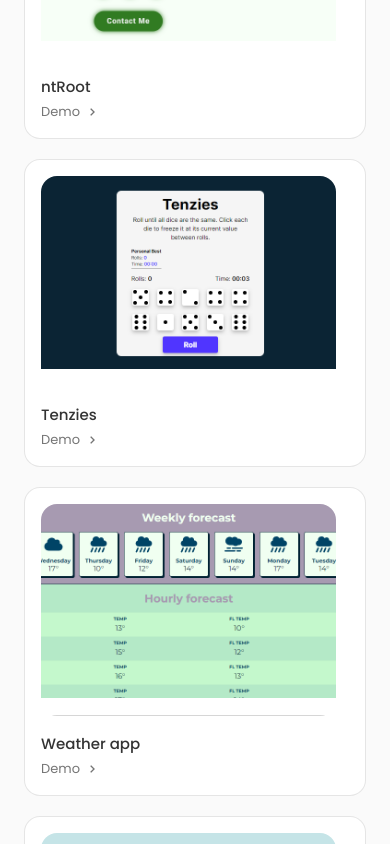
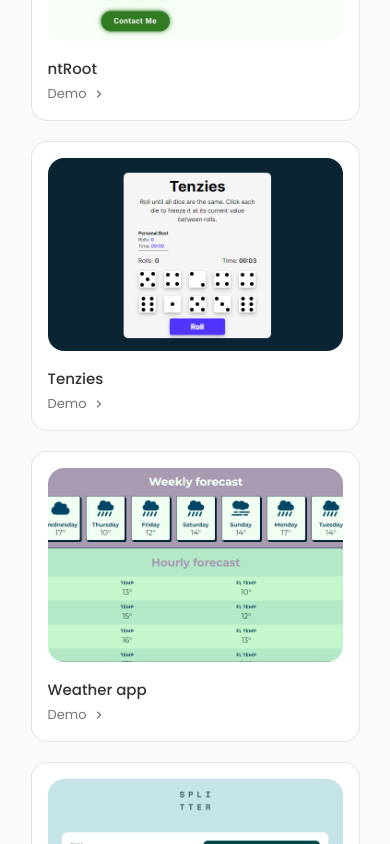
Before and after one commit to rubuz/ML-PORTFOLIO, a React (Vite) app: page / in a window 390 px wide. Shown: the part 2240-3084 px from the top of the page. Built offline with nearby package versions, Linux system fonts and the light colour scheme.

Commit message:
added layer for project img

```diff
--- a/src/components/projects/ProjectItem.jsx
+++ b/src/components/projects/ProjectItem.jsx
@@ -16,7 +16,7 @@ const ProjectItem = ({ item }) => {
           className="project__img"
         />
         <div className="project__img-layer">
-          <p className="project__img-layer__text">View More</p>
+          <p className="project__img-layer__text">Read More</p>
         </div>
       </div>
       <h3 className="project__title">{item.title}</h3>
--- a/src/components/projects/projects.css
+++ b/src/components/projects/projects.css
@@ -21,13 +21,9 @@
   transition: 0.3s;
 }
 
-/* .project__img {
-  width: 295px;
-border-radius: 1rem;
-margin-bottom: var(--mb-1);
-cursor: pointer;
-transition: 0.3s;
-} */
+.project__img-container img {
+  display: block;
+}
 
 .project__img-container .project__img-layer {
   position: absolute;
@@ -158,9 +154,9 @@ transition: 0.3s;
     padding: 1rem;
   }
 
-  .project__img {
+  /* .project__img {
     margin-bottom: 0.75rem;
-  }
+  } */
 
   .project__title {
     margin-bottom: 0.25rem;
@@ -176,7 +172,7 @@ transition: 0.3s;
 
 @media screen and (max-width: 576px) {
   .project__container {
-    grid-template-columns: 1fr;
+    grid-template-columns: max-content;
   }
   .project__img {
     width: 100%;
```
